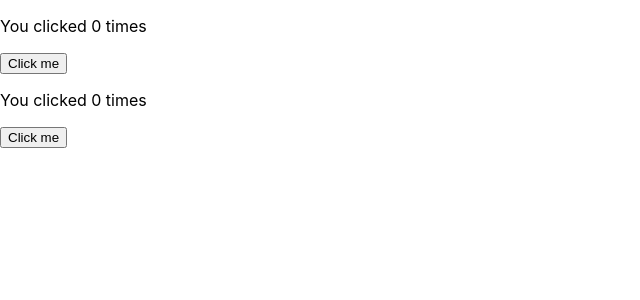
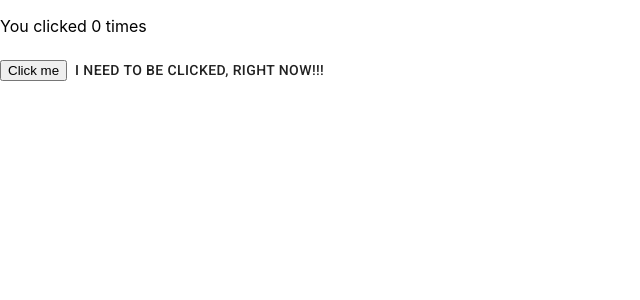
Before and after one commit to KimberlyRosaly/code-blog, a React (Create React App) app: page / in a window 1280 px wide. Shown: the top 300 px of the page, without its empty margins (0-640 px from the left). Built offline with nearby package versions, Linux system fonts and the light colour scheme.

Commit message:
attempt to utilize Material UI for CSS use, get a button component rendered

```diff
--- a/package.json
+++ b/package.json
@@ -4,6 +4,7 @@
   "private": true,
   "dependencies": {
     "@material-ui/core": "^4.12.4",
+    "@material-ui/icons": "^4.11.3",
     "@testing-library/jest-dom": "^5.16.4",
     "@testing-library/react": "^13.2.0",
     "@testing-library/user-event": "^13.5.0",
--- a/public/index.html
+++ b/public/index.html
@@ -7,6 +7,10 @@
 
     <!--Let browser know website is optimized for mobile-->
     <meta name="viewport" content="width=device-width, initial-scale=1.0"/>
+
+    <!-- lINK UP MATERIAL STYLESHEET NEEDS -->
+    <link rel="stylesheet" href="https://fonts.googleapis.com/css?family=Roboto:300,400,500,700&display=swap" />
+    <link rel="stylesheet" href="https://fonts.googleapis.com/icon?family=Material+Icons" />
 
   <!-- PAGE TITLE - TEXT WILL DISPLAY AT TOP OF BROWSER WINDOW  -->
   <title>c o d e . b l o g</title>
--- a/src/App.js
+++ b/src/App.js
@@ -3,7 +3,7 @@
 // =-=-=-=-=-=-=-=-=-=-=-=-=-=-=-=-=-=-=-=-
 
 // =-=-=-=-=-=-=-=-=-=-=-=-=-=-=-=-=-=-=-=-
-import Header from './components/Header'
+// import Header from './components/Header'
 import Intro from './containers/Intro'
 // =-=-=-=-=-=-=-=-=-=-=-=-=-=-=-=-=-=-=-=-
 
@@ -11,7 +11,7 @@
 function App() {
   return (<>
 
-    <Header />
+    {/* <Header /> */}
     <Intro />
 
   </>);
--- a/src/components/Header.js
+++ b/src/components/Header.js
@@ -3,7 +3,7 @@
 
 function Example() {
   // Declare a new state variable, which we'll call "count"
-  const [count, setCount] = useState(0);
+  const [count, setCount] = useState(0)
 
   return (
     <div>
--- a/src/containers/Intro.js
+++ b/src/containers/Intro.js
@@ -1,8 +1,9 @@
 import React, { useState } from 'react';
+import Button from '@material-ui/core/Button';
 
 function Example() {
   // Declare a new state variable, which we'll call "count"
-  const [count, setCount] = useState(0);
+  const [count, setCount] = useState(0)
 
   return (
     <div>
@@ -10,6 +11,10 @@
       <button onClick={() => setCount(count + 1)}>
         Click me
       </button>
+
+      {/* =-=-=-=-=-=-=-=-=-=-=-=-=-=-=-=-=-=-=-=-=-=- */}
+
+      <Button>I NEED TO BE CLICKED, RIGHT NOW!!!</Button>
     </div>
   );
 }
```
Also changed, not shown: 2 other files (tests, documents, lock files or other folders).
